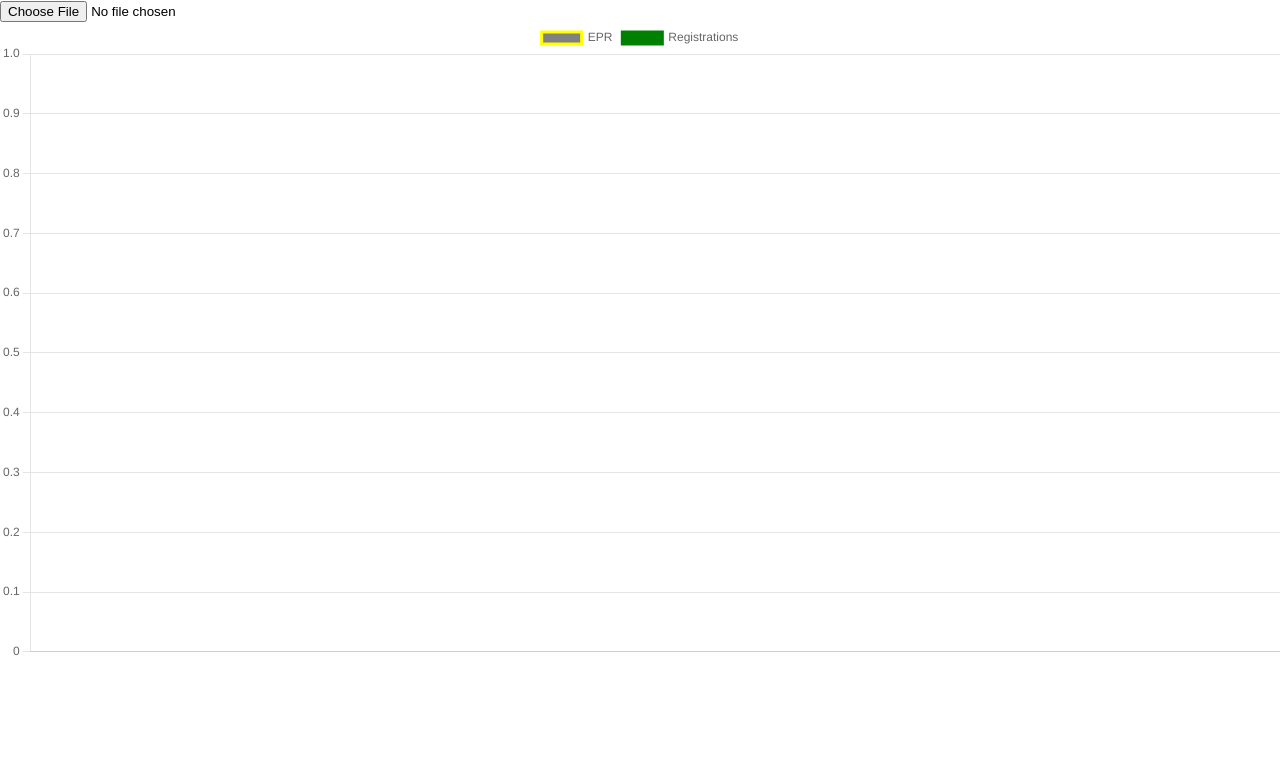
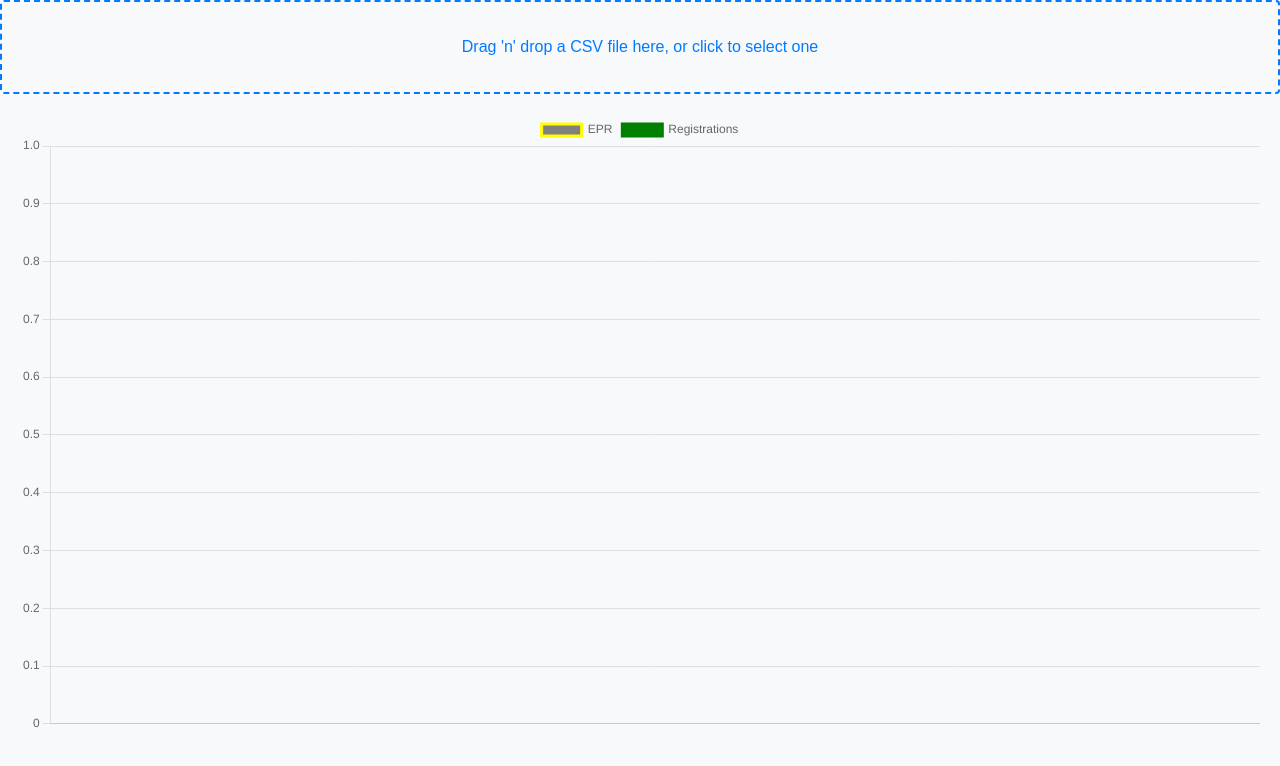
Before and after one commit to alexross2502/anomalies, a React (Create React App) app: page / in a window 1280 px wide. Shown: the top 766 px of the page. Built offline with nearby package versions, Linux system fonts and the light colour scheme.

Commit message:
add: styles

```diff
--- a/package.json
+++ b/package.json
@@ -11,6 +11,7 @@
     "react": "^18.3.1",
     "react-chartjs-2": "^5.2.0",
     "react-dom": "^18.3.1",
+    "react-dropzone": "^14.2.3",
     "react-scripts": "5.0.1",
     "web-vitals": "^2.1.4"
   },
--- a/src/App.js
+++ b/src/App.js
@@ -1,8 +1,10 @@
 import { useEffect, useState } from "react";
-import { LineGraph } from "./components/chartjs/Line";
+import { LineGraph } from "./components/Line";
 import papaparseHandler from "./handlers/papaparseHandler";
 import usePaparseLogger from "./hooks/usePaparseLogger";
 import useChartjsRenderer from "./hooks/useChartjsRenderer";
+import FileInput from "./components/FileInput";
+import './index.css'
 
 function App() {
   const [graphData, setGraphData] = useState({});
@@ -13,12 +15,12 @@ function App() {
 
   return (
     <div className="App">
-      <input
-        type="file"
-        accept=".csv"
-        onChange={(e) => papaparseHandler(e, setCSVData)}
-      ></input>
-      {Object.keys(graphData).length > 0 && <LineGraph graphData={graphData} />}
+      <FileInput setCSVData={setCSVData} />
+      {Object.keys(graphData).length > 0 && (
+        <div className="chart-container">
+          <LineGraph graphData={graphData} />
+        </div>
+      )}
     </div>
   );
 }
--- /dev/null
+++ b/src/components/FileInput.js
@@ -0,0 +1,24 @@
+import React from 'react';
+import { useDropzone } from 'react-dropzone';
+import '../index.css';
+import papaparseHandler from '../handlers/papaparseHandler';
+
+const FileInput = ({ setCSVData }) => {
+  const { getRootProps, getInputProps } = useDropzone({
+    accept: '.csv',
+    onDrop: (acceptedFiles) => {
+      papaparseHandler({ target: { files: acceptedFiles } }, setCSVData);
+    },
+  });
+
+  return (
+    <div>
+      <div {...getRootProps({ className: 'dropzone' })}>
+        <input {...getInputProps()} />
+        <p>Drag 'n' drop a CSV file here, or click to select one</p>
+      </div>
+    </div>
+  );
+};
+
+export default FileInput;
--- a/src/components/chartjs/Line.js
+++ b/src/components/Line.js
@@ -34,5 +34,5 @@ const options = {
 };
 
 export const LineGraph = ({ graphData }) => {
-  return <Line options={options} data={graphData} />;
+  return  <Line options={options} data={graphData} />
 };
--- a/src/handlers/anomalyHandler.js
+++ b/src/handlers/anomalyHandler.js
@@ -39,14 +39,13 @@ const relationsRegistrationsToEPRWithoutInjections = objectPropertyRelations(CSV
   const permissibleDeviation = averageDeviation * multipliers.average
   console.log(permissibleDeviation, 'permissibleDeviation')
   // Checking all points for anomalies and marking suitable ones
-  relationsRegistrationsToEPR.forEach((el, index)=>{
-    console.log(el)
-     if(!anomalyCheckerUtil(el, permissibleDeviation, ratioRegistrationsToEPR)) {
+  // relationsRegistrationsToEPR.forEach((el, index)=>{
+  //    if(!anomalyCheckerUtil(el, permissibleDeviation, ratioRegistrationsToEPR)) {
 
-        CSVData[index].anomaly = true
-     }
-  })
-
+  //       CSVData[index].anomaly = true
+  //    }
+  // })
+  anomalyCheckerUtil(relationsRegistrationsToEPR, permissibleDeviation, ratioRegistrationsToEPR, CSVData, stepDifference)
 
 return CSVData
 
--- a/src/index.css
+++ b/src/index.css
@@ -7,7 +7,35 @@ body {
   -moz-osx-font-smoothing: grayscale;
 }
 
+.App {
+  display: flex;
+  flex-direction: column;
+  min-height: 100vh;
+}
+
 code {
   font-family: source-code-pro, Menlo, Monaco, Consolas, 'Courier New',
     monospace;
 }
+
+.chart-container {
+  flex: 1;
+  padding: 20px;
+  background-color: #f8f9fa;
+}
+
+.dropzone {
+  border: 2px dashed #007bff;
+  border-radius: 4px;
+  padding: 20px;
+  text-align: center;
+  cursor: pointer;
+  background-color: #f8f9fa;
+  color: #007bff;
+  font-size: 16px;
+  font-family: Arial, sans-serif;
+}
+
+.dropzone:hover {
+  background-color: #e9ecef;
+}
--- a/src/utils/anomalyCheckerUtil.js
+++ b/src/utils/anomalyCheckerUtil.js
@@ -1,6 +1,12 @@
-const anomalyCheckerUtil = (deviation, permissibleDeviation, ratioRegistrationsToEPR) => {
-    //console.log(permissibleDeviation, 'permissibleDeviation')
-    return ratioRegistrationsToEPR - permissibleDeviation <= deviation && deviation <= ratioRegistrationsToEPR + permissibleDeviation
+const anomalyCheckerUtil = (relationsRegistrationsToEPR, permissibleDeviation, ratioRegistrationsToEPR, CSVData, stepDifference) => {
+    relationsRegistrationsToEPR.forEach((deviation, index)=>{
+           if(ratioRegistrationsToEPR - permissibleDeviation <= deviation && deviation <= ratioRegistrationsToEPR + permissibleDeviation) {
+              CSVData[index].anomaly = false
+           }else{
+            CSVData[index].anomaly = true
+           }
+        })
+
 }
 
 export default anomalyCheckerUtil
```
Also changed, not shown: test data/test copy 3.csv, 1 other file (tests, documents, lock files or other folders).
